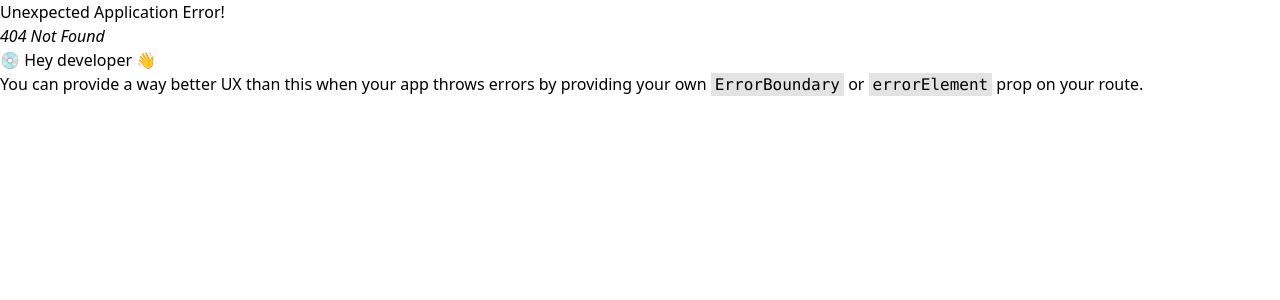
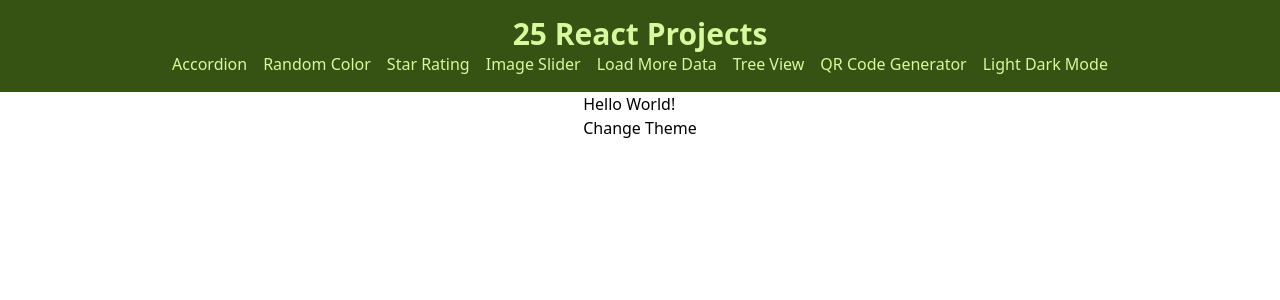
Before and after one commit to Kris1027/25-react-projects, a React (Vite) app: page /light-dark-mode in a window 1280 px wide. Before the commit this address had no page. Shown: the top 300 px of the page. Built offline with nearby package versions, Linux system fonts and the light colour scheme.

Commit message:
start new project light-dark-mode

```diff
--- a/src/Layout.tsx
+++ b/src/Layout.tsx
@@ -17,6 +17,7 @@ export const Layout = () => {
           <Link to="load-more-data">Load More Data</Link>
           <Link to="tree-view">Tree View</Link>
           <Link to="qr-code-generator">QR Code Generator</Link>
+          <Link to="light-dark-mode">Light Dark Mode</Link>
         </nav>
       </header>
       <main className="flex justify-center items-center">
--- /dev/null
+++ b/src/projects/light-dark-mode/LightDarkMode.tsx
@@ -0,0 +1,8 @@
+export const LightDarkMode = () => {
+  return (
+    <div>
+      <p>Hello World!</p>
+      <button>Change Theme</button>
+    </div>
+  );
+};
```
Also changed, not shown: src/main.tsx (+6 -1 lines).
